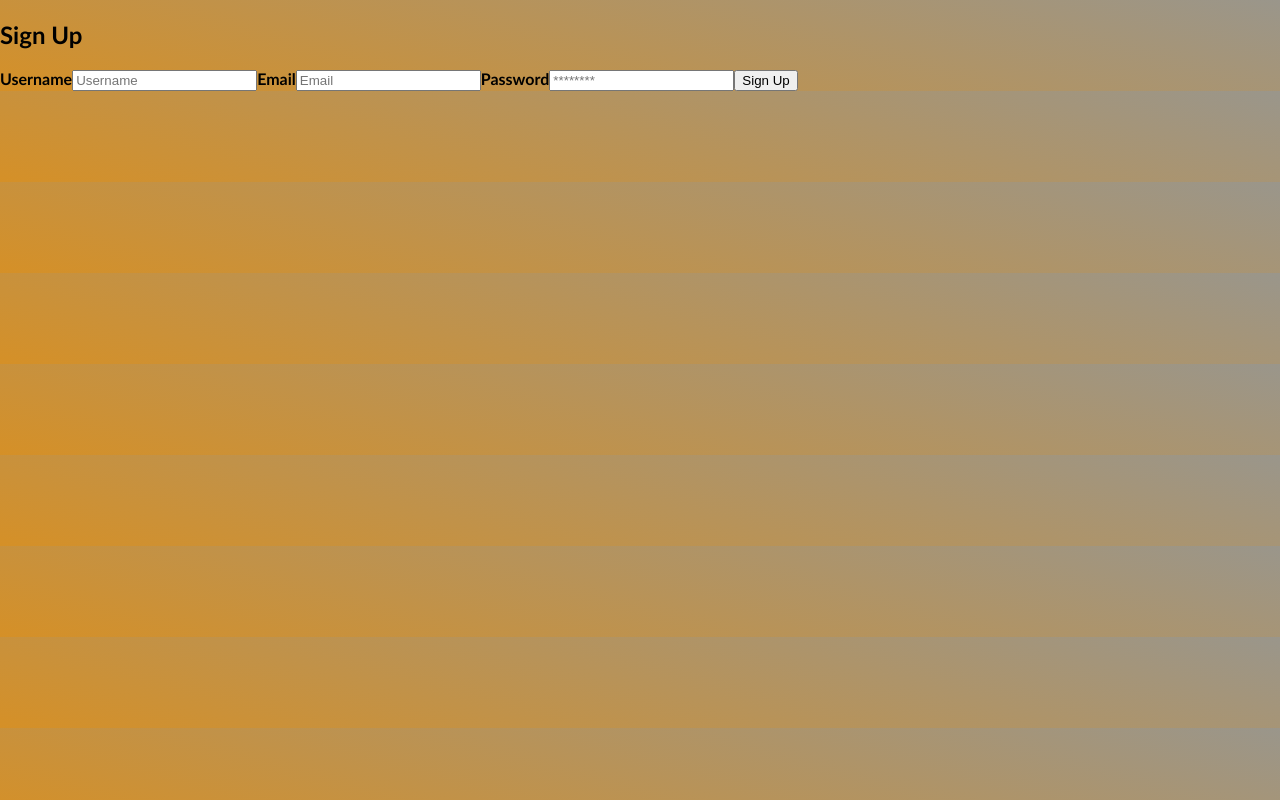
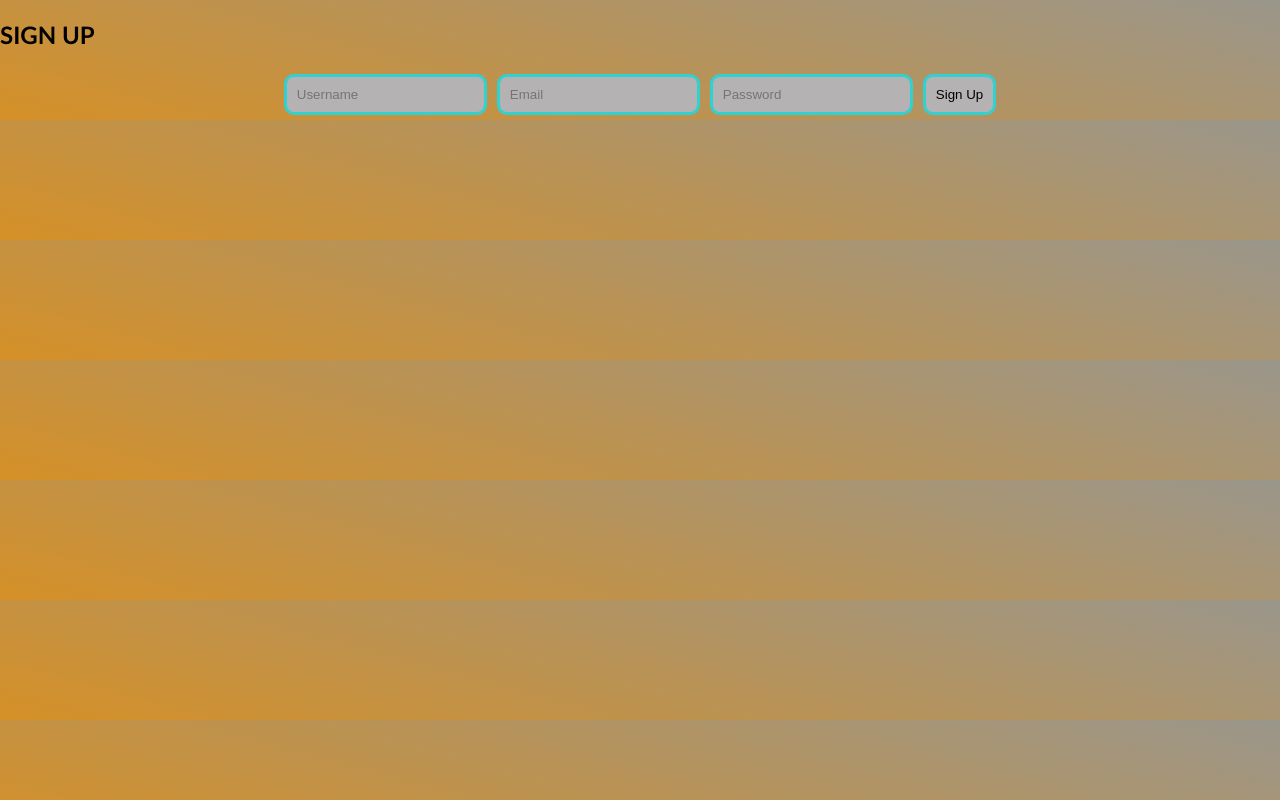
Before and after one commit to bsovic23/literature-review, a React (Create React App) app in the folder client/: page /signup in a window 1280 px wide. Built offline with nearby package versions, Linux system fonts and the light colour scheme.

Commit message:
updated login/signup go to home page

```diff
--- a/client/src/index.css
+++ b/client/src/index.css
@@ -49,7 +49,39 @@ OLD DELETE WHEN NOT USING ANYMORE
 /* ----------------------------------------------------- */
 /* 2. Landing Page - Signup and Login */
 /* ----------------------------------------------------- */
+.login-card .signup-card {
+  text-align: center;
+}
 
+.signup-card .form-container, .login-card .form-container {
+  display: flex;
+  flex-direction: column;
+  align-items: center;
+}
+
+.signup-form, .login-form {
+  display: flex;
+  flex-direction: row;
+  justify-content: space-evenly;
+  flex-wrap: wrap;
+}
+
+.signup-form-btn, .login-form-btn {
+  margin-top: 10px;
+}
+
+.login input, .login-form-btn, .signup input, .signup-form-btn {
+  margin: 5px;
+  padding: 8px;
+  background-color: rgb(180, 178, 178);
+  border: solid rgb(48, 209, 209) 3px;
+  border-radius: 10px;
+  padding: 10px;
+}
+
+.login input:hover, .signup input:hover {
+  border: solid yellow 3px;
+}
 
 /* ----------------------------------------------------- */
 /* 3. Sidebar */
--- a/client/src/pages/Login.js
+++ b/client/src/pages/Login.js
@@ -40,35 +40,26 @@ const Login = () => {
 
     return(
         <section class="login">
-            <div class="login-header">
-                <h1>LOGIN</h1>
-            </div>
-            <div class="login-form">
-                <form onSubmit={handleFormSubmit}>
-                    <label
-                    for='username'
-                    >
-                    Username:
-                    </label>
+            <div class="login-card">
+                <h2>LOGIN</h2>
+                <div class='form-container'>
+                    <form class="login-form" onSubmit={handleFormSubmit}>
                         <input
                             type= 'text'
                             placeholder='Your username'
                             name= 'username'
                             value= {formState.username}
                             onChange={handleChange}
+                            autoComplete='off'
                         />
-                    <label
-                    for='password'
-                    >
-                    Password:
-                    </label>
                         <input
-                    placeholder='********'
+                            placeholder='Password'
                             name= 'password'
                             type= 'password'
                             id= 'password'
                             value= {formState.password}
                             onChange={handleChange}
+                            autoComplete='off'
                         />
                         <button type="submit" class="login-form-btn">
                             Login
@@ -76,6 +67,7 @@ const Login = () => {
                     </form>
                     {error && <div>Login failed</div>}
                 </div>
+            </div>
         </section>
     )
 };
--- a/client/src/pages/Signup.js
+++ b/client/src/pages/Signup.js
@@ -41,43 +41,32 @@ const SignUp = () =>{
     return(
         <section class="signup">
             <div class="signup-card">
-                <h2>Sign Up</h2>
-                <div>
+                <h2>SIGN UP</h2>
+                <div class="form-container">
                     <form class="signup-form" onSubmit={handleFormSubmit}>
-                        <label
-                        >
-                        Username
-                        </label>
                         <input
                             type='text'
                             placeholder='Username'
                             name='username'
                             value={formState.username}
                             onChange={handleChange}
+                            autoComplete='off'
                         />
-                        <label
-                        for='email'
-                        >
-                        Email
-                        </label>
                         <input
                             type='text'
                             placeholder='Email'
                             name='email'
                             value={formState.email}
                             onChange={handleChange}
+                            autoComplete='off'
                         />
-                        <label
-                        for='password'
-                        >
-                        Password
-                        </label>
                         <input
                             type='text'
-                            placeholder='********'
+                            placeholder='Password'
                             name='password'
                             value={formState.password}
                             onChange={handleChange}
+                            autoComplete='off'
                         />
                         <button type="submit" class="signup-form-btn">
                             Sign Up
--- a/client/src/utils/auth.js
+++ b/client/src/utils/auth.js
@@ -38,7 +38,7 @@ class AuthService {
           // Saves user token to localStorage
           localStorage.setItem('id_token', idToken);
 
-          window.location.assign('/');
+          window.location.assign('/home');
         }
 
         // clear token from localStorage and force logout with reload
@@ -46,7 +46,7 @@ class AuthService {
           // Clear user token and profile data from localStorage
           localStorage.removeItem('id_token');
           // this will reload the page and reset the state of the application
-          window.location.assign('/');
+          window.location.assign('/home');
         }
       }
 
```
Lines whose indentation alone changed are shown as unchanged.
